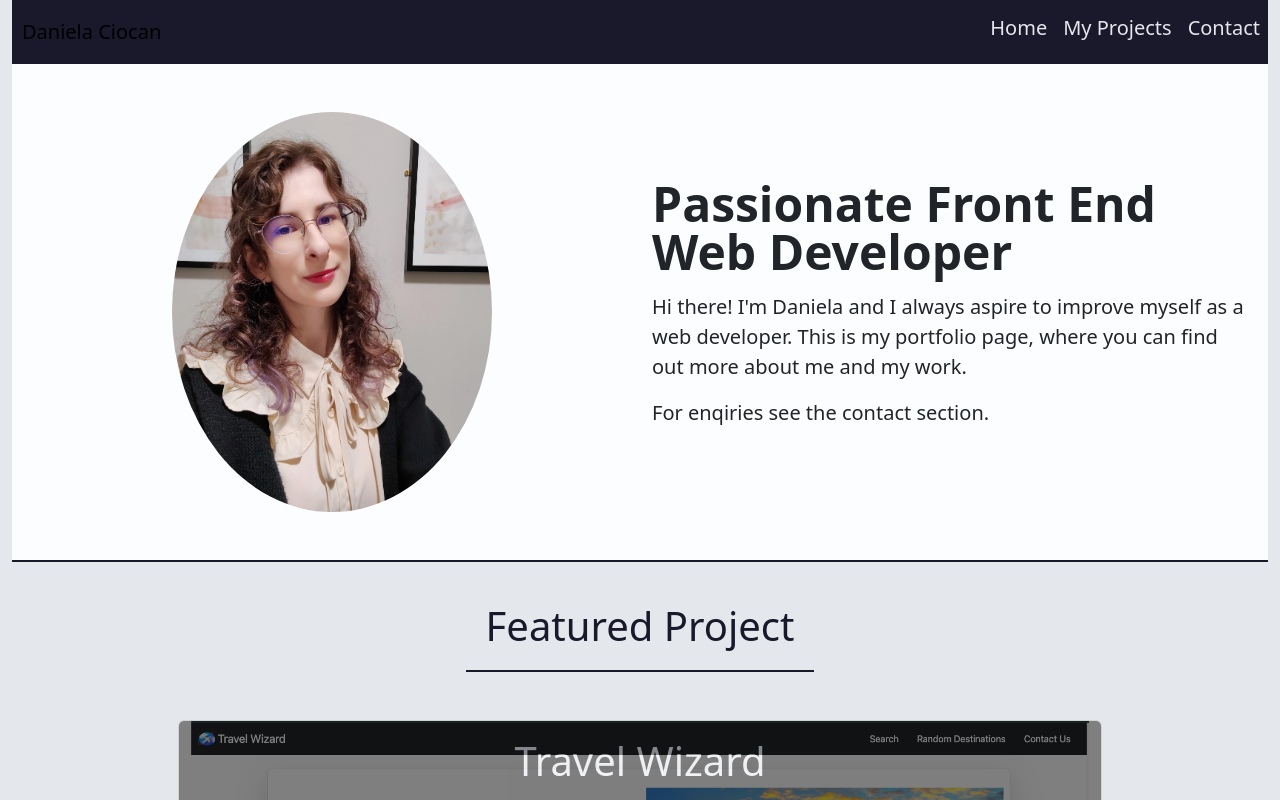
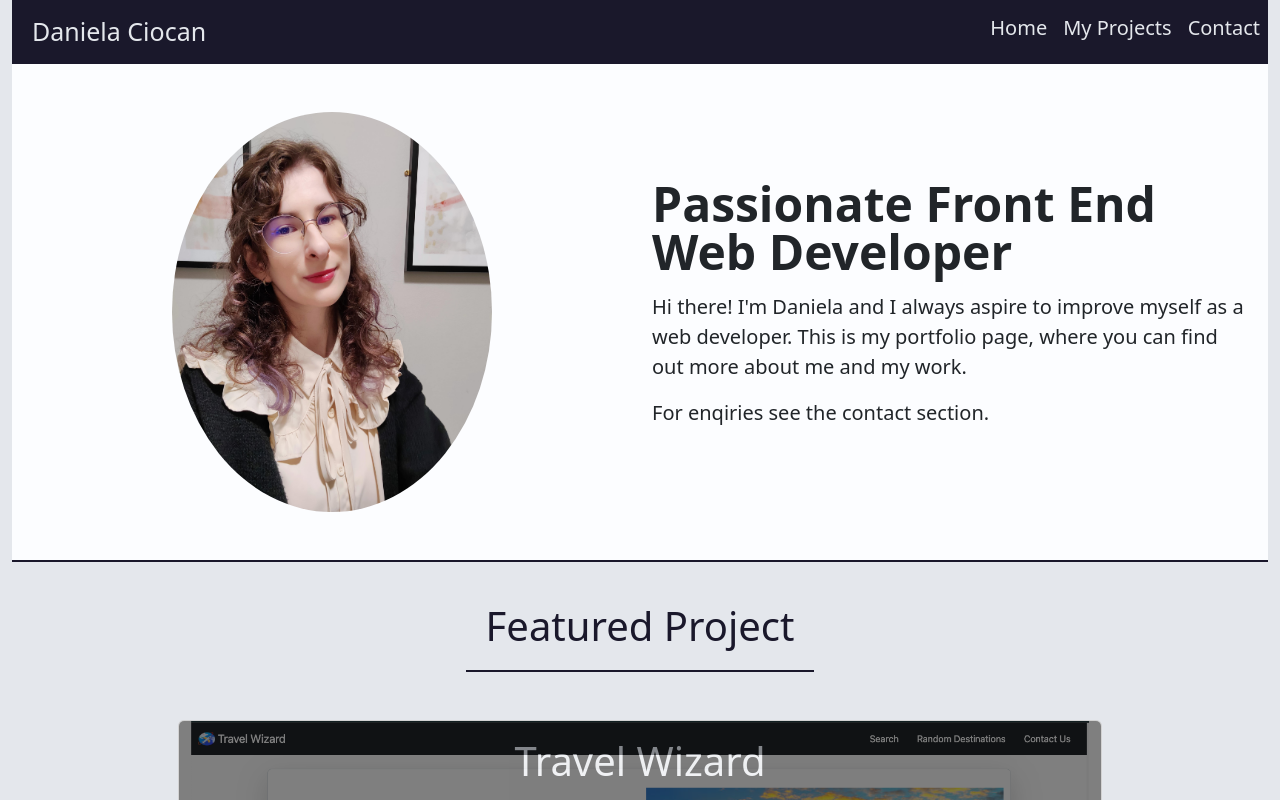
Before and after one commit to dsciocan/React-Portfolio, a React (Vite) app: page / in a window 1280 px wide. Shown: the top 800 px of the page. Built offline with nearby package versions, Linux system fonts and the light colour scheme.

Commit message:
Navbar brand fix

```diff
--- a/src/components/Navbar/navbar.css
+++ b/src/components/Navbar/navbar.css
@@ -12,13 +12,13 @@
 
 }
 
-.navbar-brand {
+.navbar a{
     color: rgb(228, 231, 236);
-    padding-left: 10px;
+    padding-left: 20px;
     font-weight: 20;
     font-size: 25px;
 }
 
-.navbar-brand:hover {
+.navbar a:hover {
     color: rgb(129, 148, 184)
 }
--- a/src/components/Navbar/navbar.jsx
+++ b/src/components/Navbar/navbar.jsx
@@ -5,7 +5,7 @@ import "./navbar.css"
 
 function Navbar() {
     return(
-    <div className="container-fluid sticky-top ">
+    <div className="container-fluid sticky-top">
     <div className="row m-auto">
     <nav className="navbar navbar-expand-lg">
         <a className="navbar-brand" href="/">Daniela Ciocan</a>
```
